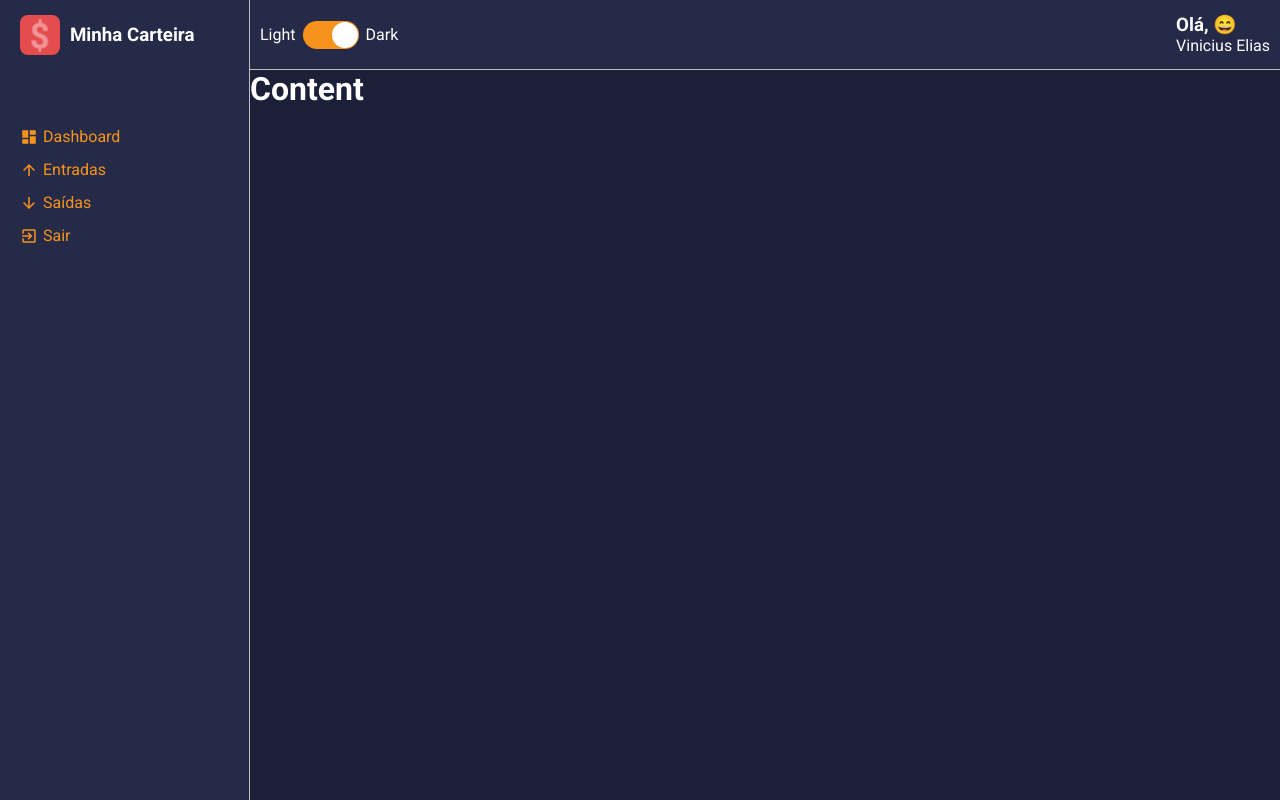
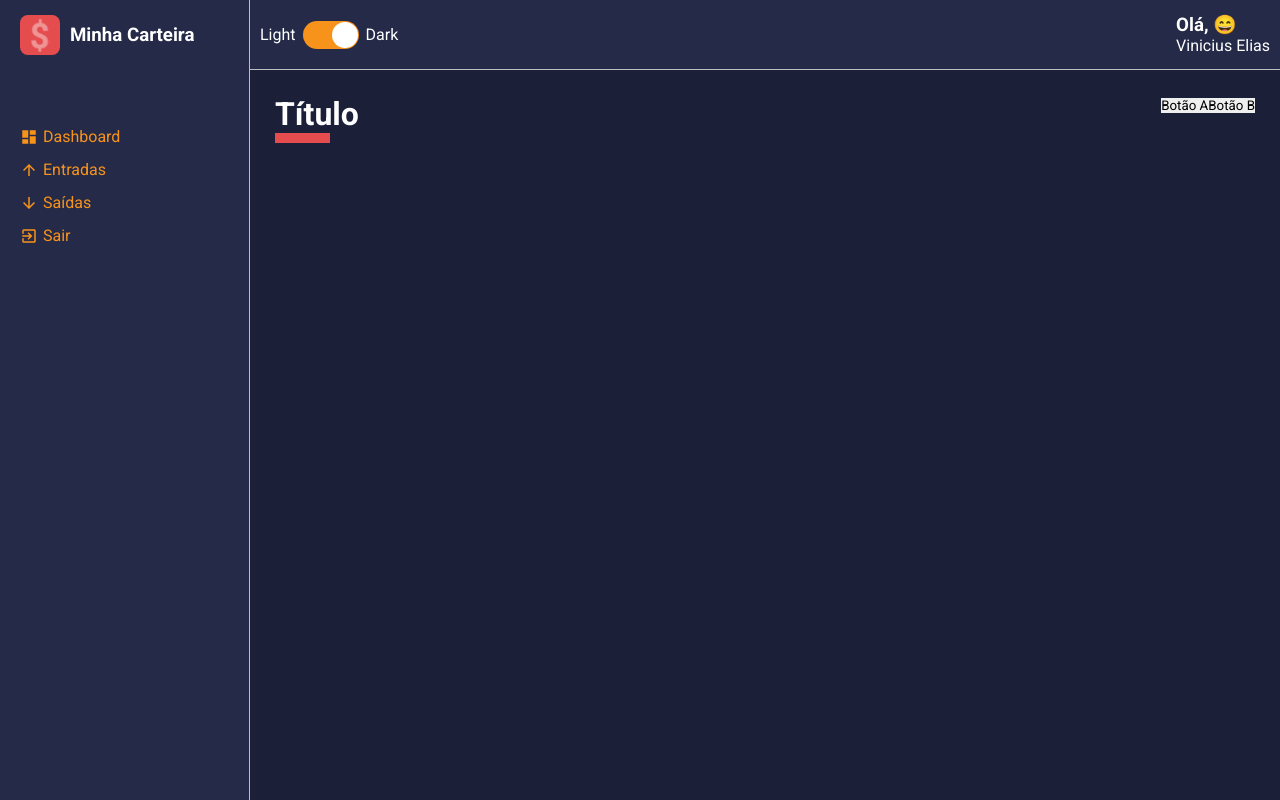
Before and after one commit to vinielias11/dashboardCarteira, a React (Create React App) app: page / in a window 1280 px wide. Built offline with nearby package versions, Linux system fonts and the light colour scheme.

Commit message:
Criando Content Header

```diff
--- a/src/App.tsx
+++ b/src/App.tsx
@@ -3,12 +3,15 @@
 import { ThemeProvider } from 'styled-components';
 import dark from './styles/themes/dark';
 import Layout from './components/Layout';
+import Dashboard from './pages/Dashboard';
 
 const App: React.FC = () => {
     return (
         <ThemeProvider theme={dark}>
             <GlobalStyles />
-            <Layout />
+            <Layout>
+                <Dashboard />
+            </Layout>
         </ThemeProvider>
     );
 }
--- a/src/components/Content/index.tsx
+++ b/src/components/Content/index.tsx
@@ -2,10 +2,10 @@
 
 import { Container } from './styles'
 
-const Content: React.FC = () => {
+const Content: React.FC = ({ children }) => {
     return (
         <Container>
-            <h1>Content</h1>
+            {children}
         </ Container>
     );
 }
--- a/src/components/Content/styles.ts
+++ b/src/components/Content/styles.ts
@@ -4,4 +4,5 @@
     grid-area: CT;
     color: ${props => props.theme.colors.white};
     background-color: ${props => props.theme.colors.primary};
+    padding: 25px;
 `;
--- /dev/null
+++ b/src/components/ContentHeader/index.tsx
@@ -0,0 +1,23 @@
+import React from 'react';
+
+import {
+     Container,
+     Title,
+     Controllers
+} from './styles'
+
+const ContentHeader: React.FC = () => {
+    return (
+        <Container>
+            <Title>
+                <h1>Título</h1>
+            </Title>
+            <Controllers>
+                <button type="button">Botão A</button>
+                <button type="button">Botão B</button>
+            </Controllers>
+        </ Container>
+    );
+}
+
+export default ContentHeader;
--- /dev/null
+++ b/src/components/ContentHeader/styles.ts
@@ -0,0 +1,24 @@
+import styled from 'styled-components';
+
+export const Container = styled.div`
+    width: 100%;
+    display: flex;
+    justify-content: space-between;
+    margin-bottom: 25px;
+
+`;
+
+export const Title = styled.div`
+    > h1 {
+        color: ${props => props.theme.colors.white};
+
+        &::after {
+            content: '';
+            display: block;
+            width: 55px;
+            border-bottom: 10px solid ${props => props.theme.colors.warning};
+        }
+    }
+`;
+
+export const Controllers = styled.div``;
--- a/src/components/Layout/index.tsx
+++ b/src/components/Layout/index.tsx
@@ -6,12 +6,14 @@
 import Aside from '../Aside';
 import Content from '../Content';
 
-const Layout: React.FC = () => {
+const Layout: React.FC = ({ children }) => {
     return (
         <Grid>
-            <MainHeader />
-            <Aside />
-            <Content />
+            <MainHeader/>
+            <Aside/>
+            <Content>
+                {children}
+            </Content>
         </ Grid>
     );
 }
--- a/src/pages/Dashboard/index.tsx
+++ b/src/pages/Dashboard/index.tsx
@@ -1,8 +1,13 @@
 import React from 'react';
+
+import { Container } from './styles';
+import ContentHeader  from '../../components/ContentHeader'
 
 const Dashboard: React.FC = () => {
     return (
-        <h1>Dashboard</h1>
+        <Container>
+            <ContentHeader />
+        </Container>
     );
 }
 
--- /dev/null
+++ b/src/pages/Dashboard/styles.ts
@@ -0,0 +1,3 @@
+import styled from 'styled-components';
+
+export const Container = styled.div``;
```
